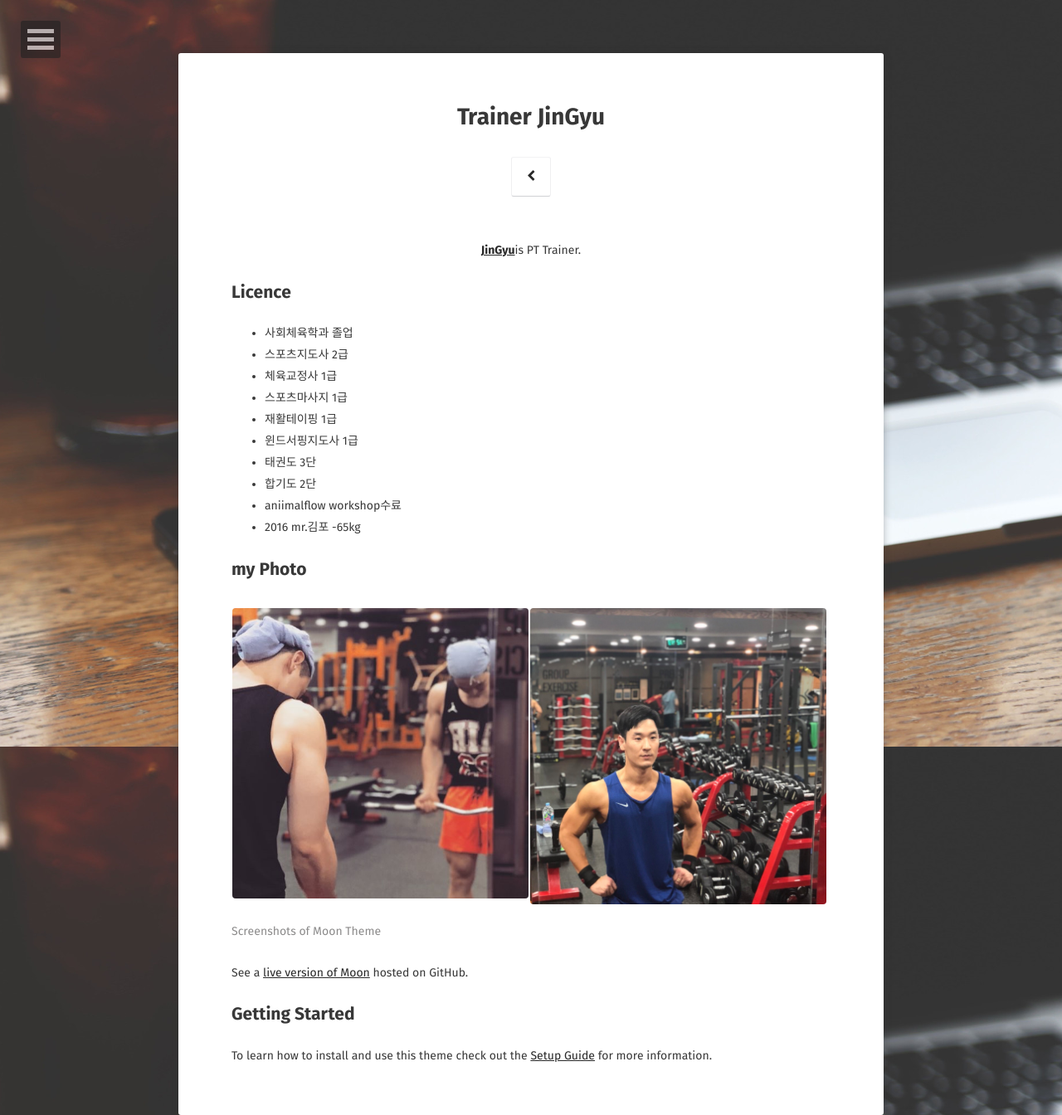
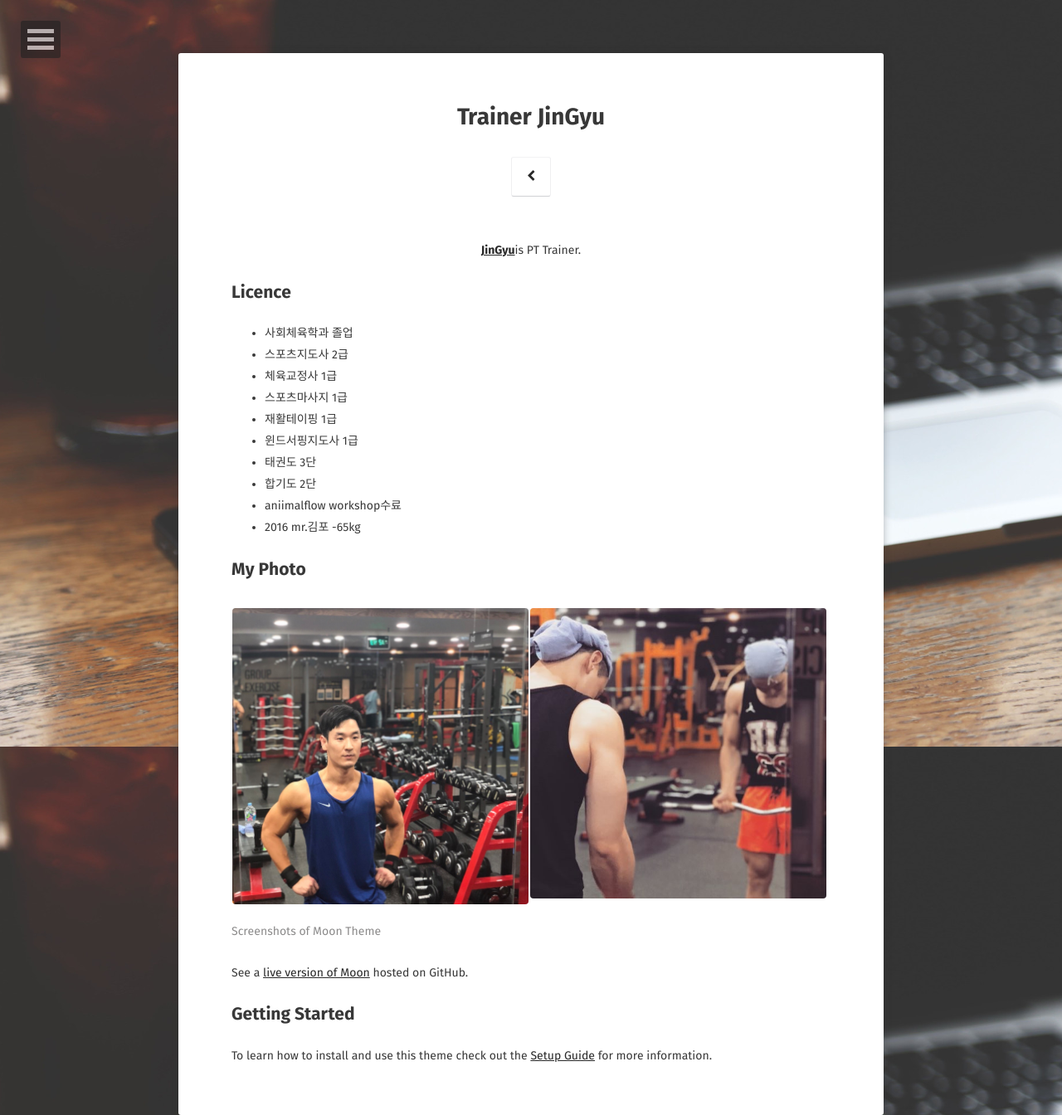
Before and after one commit to JinGyuWee/PT, a Jekyll site: the page built from about/index.md, in a window 1280 px wide. Shown: the whole page at 83% size. Built offline with Jekyll 4.4.1, drawn with Linux system fonts in a browser that asks for light colours; some web fonts are replaced.

Commit message:
add Image

```diff
--- a/about/index.md
+++ b/about/index.md
@@ -20,11 +20,11 @@ comments: false
 * aniimalflow workshop수료
 * 2016 mr.김포 -65kg
 
-## my Photo
+## My Photo
 
 {% capture images %}
+    https://jingyuwee.github.io/PT/assets/img/jingyu2.jpeg
     https://jingyuwee.github.io/PT/assets/img/jingyu1.jpeg
-    https://jingyuwee.github.io/PT/assets/img/jingyu2.jpeg
 {% endcapture %}
 {% include gallery images=images caption="Screenshots of Moon Theme" cols=2 %}
 
```
